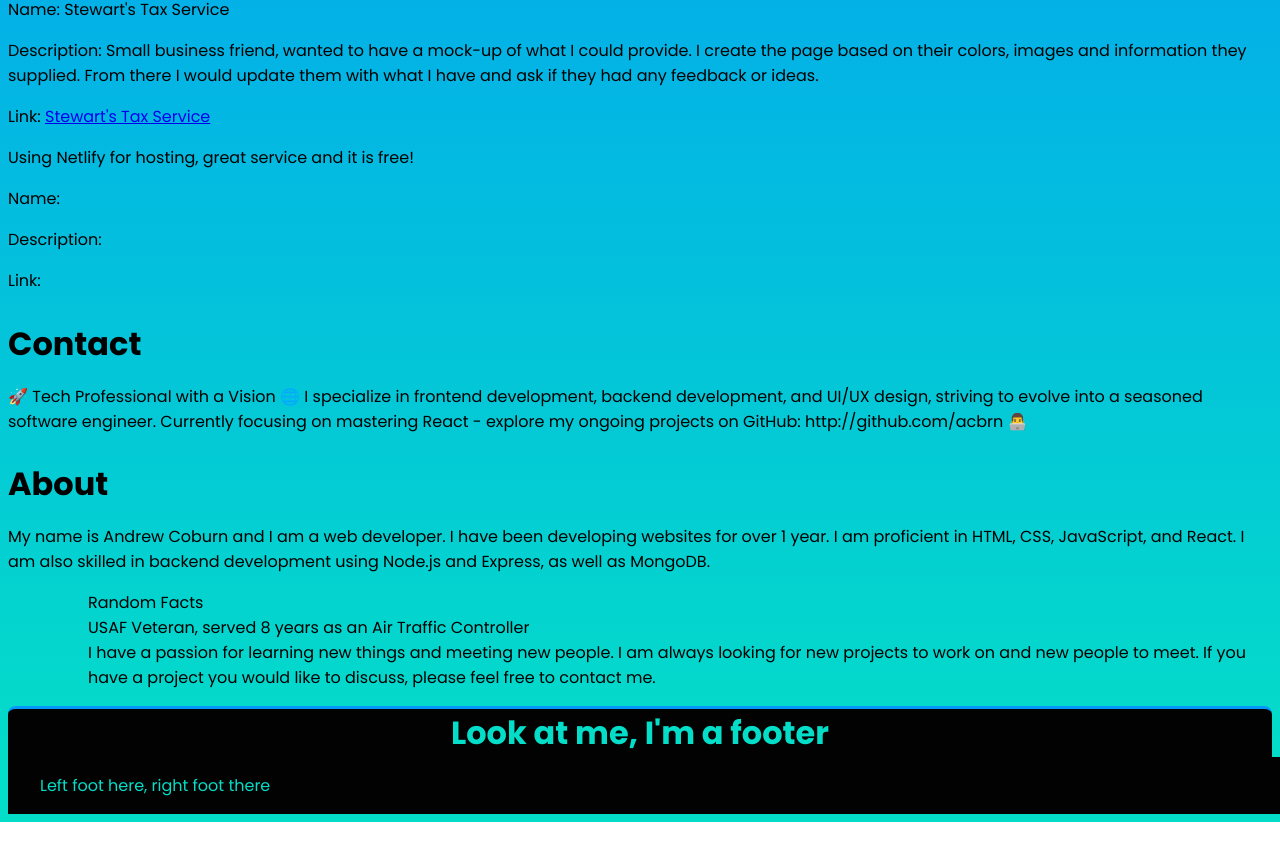
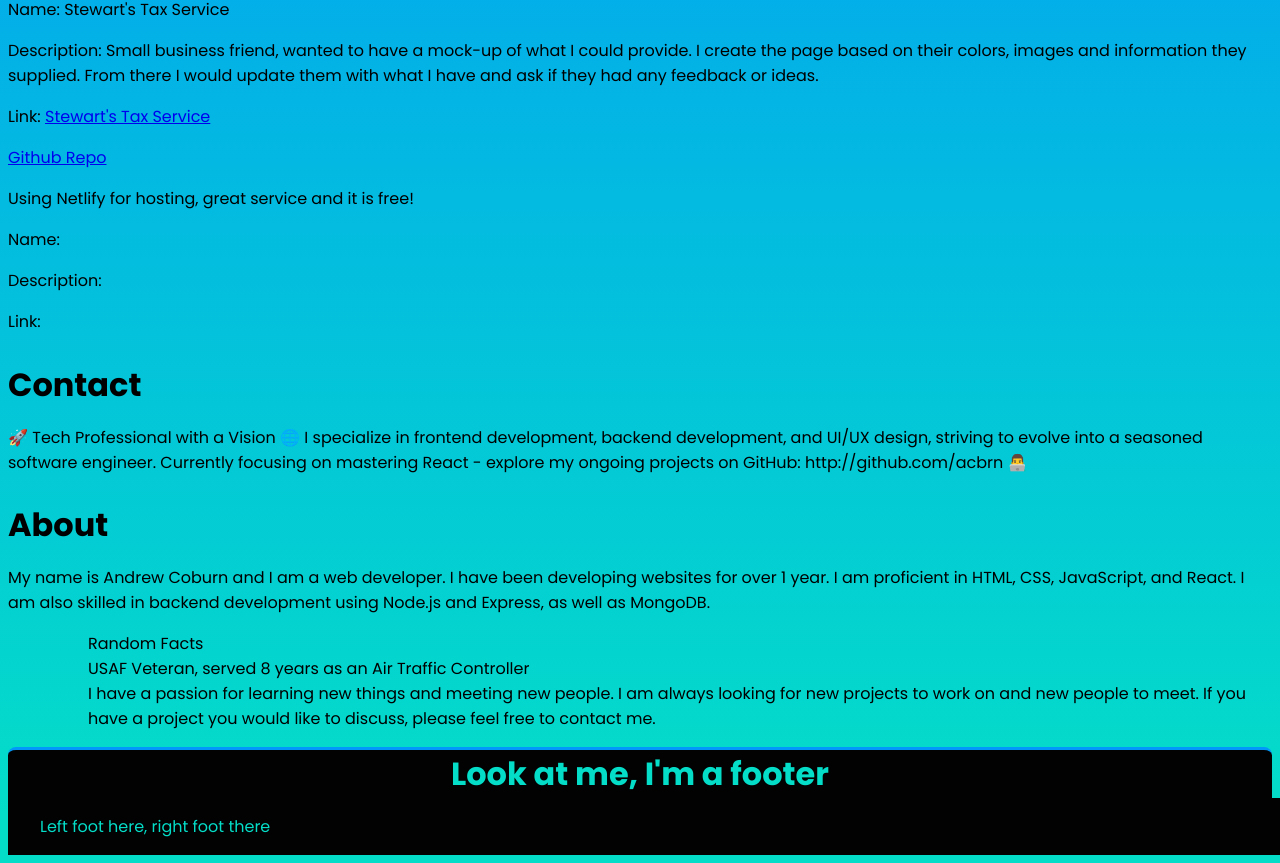
Before and after one commit to acbrn/project2, a React (Create React App) app: page / in a window 1280 px wide. Shown: the part 1594-2457 px from the top of the page. Before the commit the page ends 2416 px from the top, so only its background shows below. Built offline with nearby package versions, Linux system fonts and the light colour scheme.

Commit message:
updating project.jsx

```diff
--- a/src/views/projects/Projects.jsx
+++ b/src/views/projects/Projects.jsx
@@ -31,6 +31,9 @@ const Projects = (props) => {
                 <p className='cat-name-link'> Link: <a href='https://stewartstaxservices.netlify.app/'>
                     Stewart's Tax Service
                 </a>
+                    <p>
+                        <a className='link-github' href='https://github.com/acbrn/Project1/tree/main/my-new-pro'>Github Repo</a>
+                    </p>
                 </p>
                 <p>
                     Using Netlify for hosting, great service and it is free!
```
